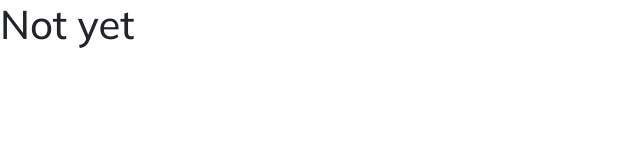
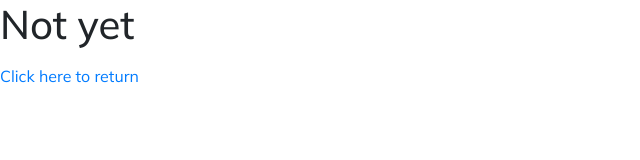
Before and after one commit to Gameciel/slide-07-exercises, a React (Create React App) app: page /list in a window 1280 px wide. Shown: the top 160 px of the page, without its empty margins (0-640 px from the left). Built offline with nearby package versions, Linux system fonts and the light colour scheme.

Commit message:
added back button

```diff
--- a/src/components/List.jsx
+++ b/src/components/List.jsx
@@ -1,6 +1,6 @@
 import { render } from "@testing-library/react";
 import React, { useEffect, useState } from "react";
-import { useLocation, useParams } from "react-router-dom";
+import { Link, useLocation, useParams } from "react-router-dom";
 
 export default function List(props) {
 	const location = useLocation();
@@ -22,6 +22,8 @@ export default function List(props) {
 	return (
 		<>
 			<h1>Not yet</h1>
+			<p>{toArr}</p>
+			<Link to="/slide-07-exercises/">Click here to return</Link>
 		</>
 	);
 }
```
